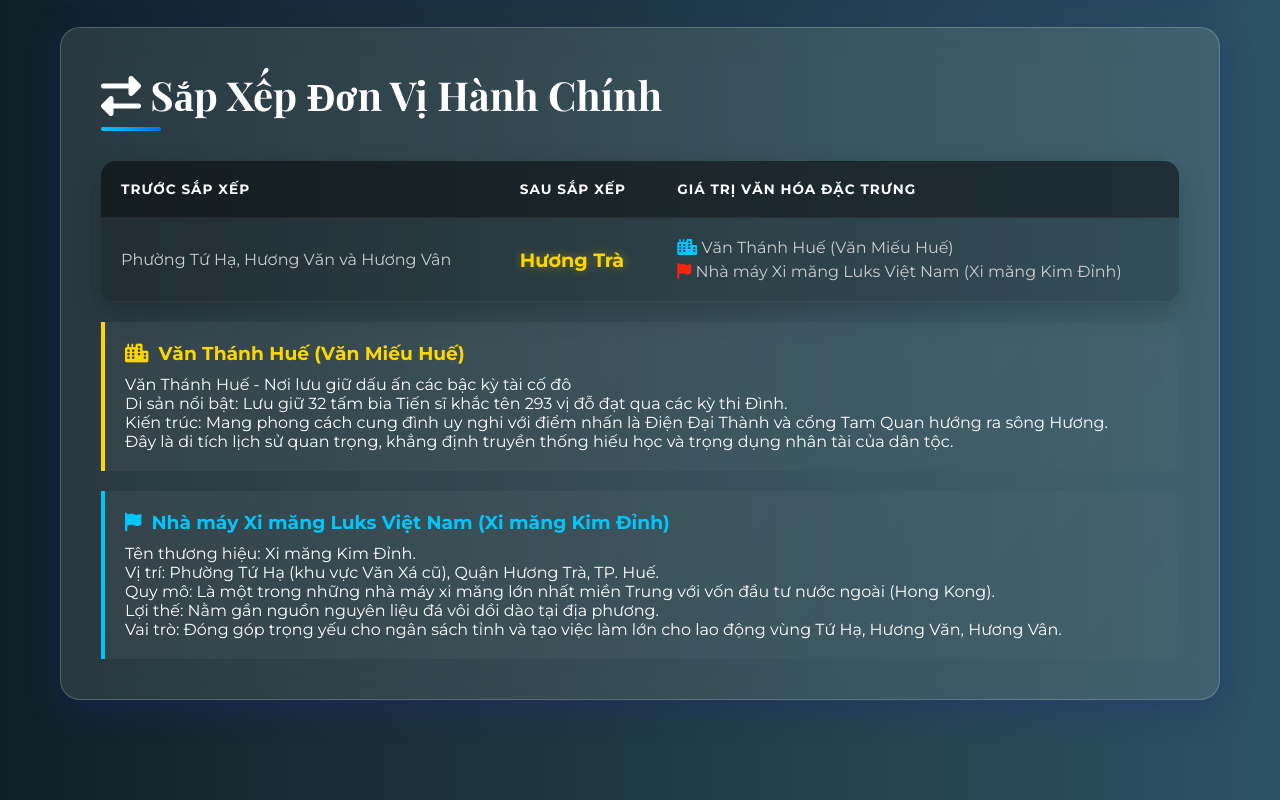
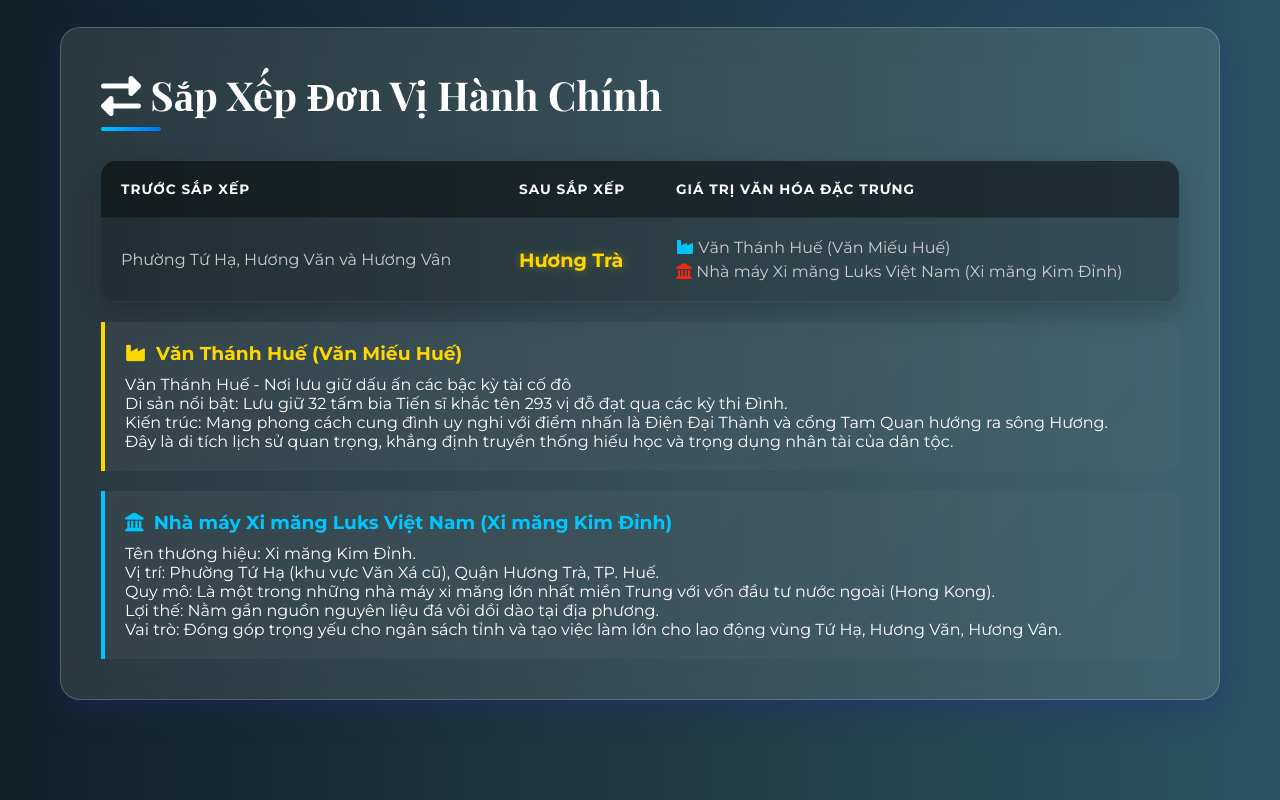
Before and after one commit to duongtranquangkhai/phuonghuongtra, a plain HTML site: page index.html in a window 1280 px wide. Shown: the part 1597-2397 px from the top of the page. Drawn offline with nearby package versions, Linux system fonts and the light colour scheme; a web font is replaced by a local one.

Commit message:
Update index.html

```diff
--- a/index.html
+++ b/index.html
@@ -537,9 +537,9 @@
                             <td><span class="highlight-text" style="font-size: 1.2rem;">Hương Trà</span></td>
                             <td>
                                 <ul style="list-style-type: none;">
-                                    <li style="margin-bottom: 5px;"><i class="fas fa-city" style="color:#00c6ff"></i>
+                                    <li style="margin-bottom: 5px;"><i class="fas fa-industry" style="color:#00c6ff"></i>
                                         Văn Thánh Huế (Văn Miếu Huế)</li>
-                                    <li><i class="fas fa-flag" style="color:#f12711"></i> Nhà máy Xi măng Luks Việt Nam (Xi măng Kim Đỉnh)</li>
+                                    <li><i class="fas fa-landmark" style="color:#f12711"></i> Nhà máy Xi măng Luks Việt Nam (Xi măng Kim Đỉnh)</li>
                                 </ul>
                             </td>
                         </tr>
@@ -549,7 +549,7 @@
 
             <!-- Detailed Info -->
             <div class="info-card">
-                <h3><i class="fas fa-city"></i> Văn Thánh Huế (Văn Miếu Huế)</h3>
+                <h3><i class="fas fa-industry"></i> Văn Thánh Huế (Văn Miếu Huế)</h3>
                 <p>Văn Thánh Huế - Nơi lưu giữ dấu ấn các bậc kỳ tài cố đô</p>
                 <p>Di sản nổi bật: Lưu giữ 32 tấm bia Tiến sĩ khắc tên 293 vị đỗ đạt qua các kỳ thi Đình.</p>
                 <p>Kiến trúc: Mang phong cách cung đình uy nghi với điểm nhấn là Điện Đại Thành và cổng Tam Quan
@@ -559,7 +559,7 @@
             </div>
 
             <div class="info-card" style="border-left-color: #00c6ff;">
-                <h3 style="color: #00c6ff;"><i class="fas fa-flag"></i> Nhà máy Xi măng Luks Việt Nam (Xi măng Kim Đỉnh)</h3>
+                <h3 style="color: #00c6ff;"><i class="fas fa-landmark"></i> Nhà máy Xi măng Luks Việt Nam (Xi măng Kim Đỉnh)</h3>
                 <p>Tên thương hiệu: Xi măng Kim Đỉnh.</p>
                 <p>Vị trí: Phường Tứ Hạ (khu vực Văn Xá cũ), Quận Hương Trà, TP. Huế.</p>
                 <p>Quy mô: Là một trong những nhà máy xi măng lớn nhất miền Trung với vốn đầu tư nước ngoài
```
